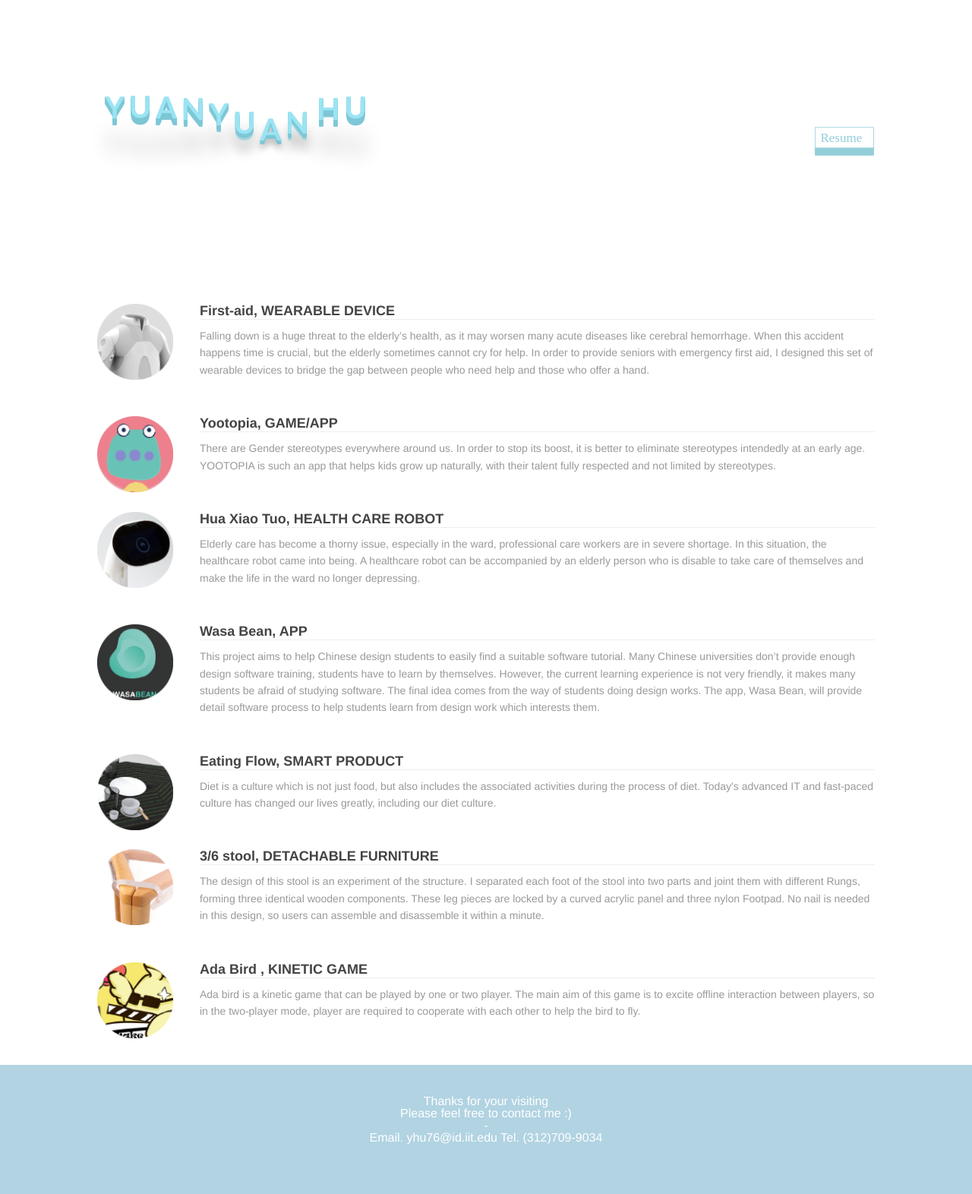
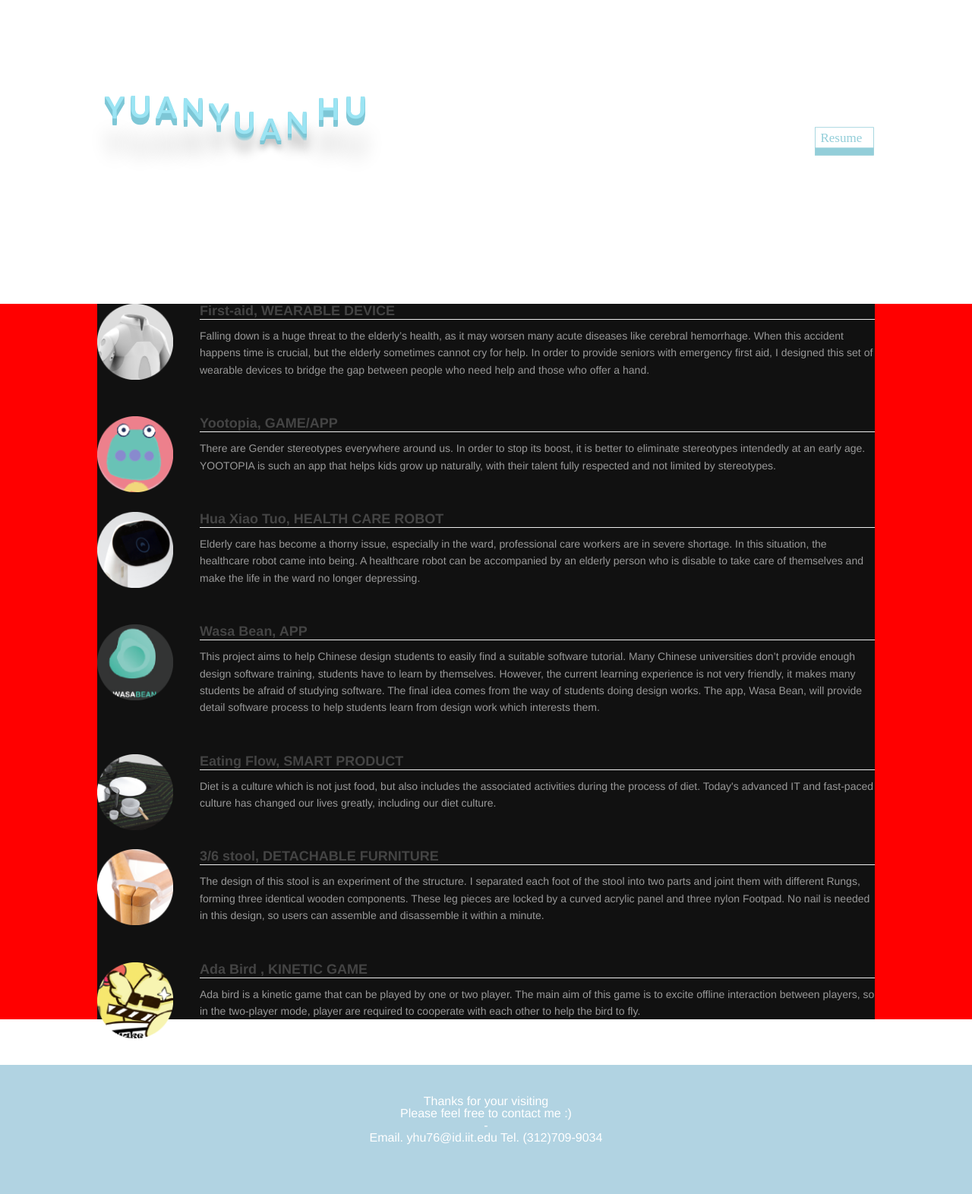
Before and after one commit to yuanyuanhu96/Potfolio-Archive, a Jekyll site: the page built from index.md, in a window 1280 px wide. Shown: the whole page at 76% size. Built offline with Jekyll 4.4.1, drawn with Linux system fonts in a browser that asks for light colours.

Commit message:
Update style.css

```diff
--- a/_includes/style.css
+++ b/_includes/style.css
@@ -364,6 +364,7 @@ h1 span:nth-child(11) {
 
 .index-wrapper .index-content {
   max-width：700px;
+  background: #f00;
 }
 
 @media screen and (max-width: 767px) {
@@ -375,7 +376,9 @@ h1 span:nth-child(11) {
 
 .index-wrapper .artical-list {
   width: 80%;
+  max-width：700px;
   margin: 0 auto;
+  background: #111;
 }
 
 @media screen and (max-width: 767px) {
```
